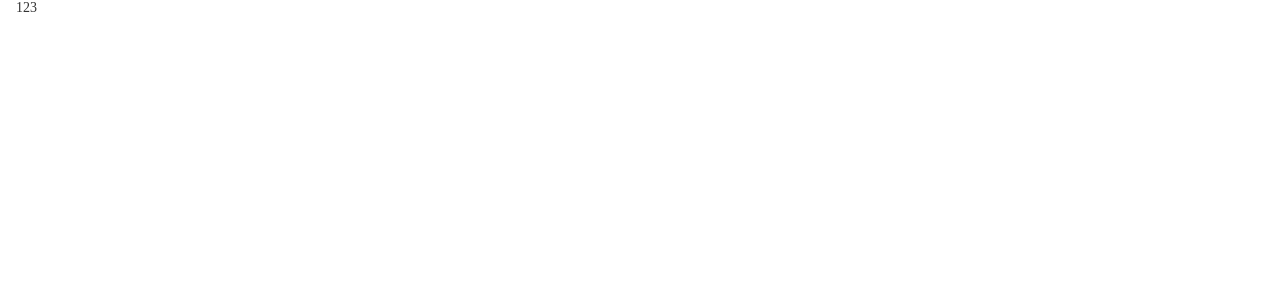
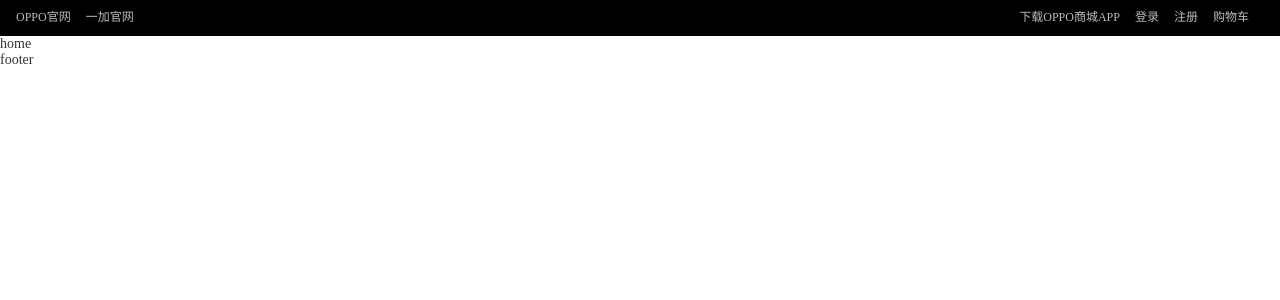
Before and after one commit to windlil/oppo-nuxt, a Nuxt app: page / in a window 1280 px wide. Shown: the top 300 px of the page. Built offline with nearby package versions, Linux system fonts and the light colour scheme.

Commit message:
chore: init layout

```diff
--- a/app.vue
+++ b/app.vue
@@ -1,7 +1,5 @@
 <template>
-  <div>
-    <div class="wrapper">
-      123
-    </div>
-  </div>
+  <NuxtLayout>
+    <NuxtPage></NuxtPage>
+  </NuxtLayout>
 </template>
--- a/assets/css/var.scss
+++ b/assets/css/var.scss
@@ -1,48 +1,76 @@
-// 定义css变量
+$contentWidth: 1248px; // 内容宽
 
-// 版心宽度
-$contentWidth: 1248px;
+$appHeaderHeight: 36px; // app header 的高度
+$navBarHeight: 84px; // 导航栏高 68 + 16
 
-// 价钱颜色
-$priceColor: rgb(246, 52, 52);
-// 价钱边框颜色
-$priceBorderColor: rgb(242, 195, 194);
-// 选项卡主题色
-$tabs-color: #f34141;
-// 选项卡波浪色
-$tabs-ware-color: #fbe7e6;
+$logoWidth: 250px; // logo
+$logoHeight: 50px;
 
-// 边框
-@mixin border($color: rgba(0, 0, 0, 0.06), $width: 1) {
-  border-width: $width;
-  border-color: $color;
-  border-style: solid;
+$swiperHeight: 480px; // 轮播图高
+$categoryBarHeight: 120px; // 分类栏高
+
+$imgHeight: 150px; // 商品图片高
+$imgWidth: 130px; // 商品图片高
+
+$gridItemHeight: 300px; // 商品图片item高度
+
+$footer-top: 82px;
+$footer-center: 360px;
+$footer-bottom: 58px;
+
+$fontSize16: 16px;
+$fontSize15: 15px;
+$fontSize14: 14px;
+$fontSize12: 12px;
+
+$textTitleColor: #000;
+$textSubColor: #535355;
+$textRedColor: rgb(246, 52, 52);
+$priceColor: #f34141;
+
+$bgColor: #fff;
+$bgGrayColor: #fafafa;
+
+// 背景精灵图
+@mixin bgSpride() {
+  background-image: url("~/assets/images/spride.png");
+  background-repeat: no-repeat;
 }
 
-// 上边框
-@mixin borderTop($color: rgba(0, 0, 0, 0.06), $width: 1) {
-  border-top-width: $width;
-  border-top-color: $color;
-  border-top-style: solid;
+// 水平居中的flex
+@mixin normalFlex($direction: row, $content: space-between) {
+  display: flex;
+  flex-direction: $direction;
+  justify-content: $content;
 }
 
-// 下边框
-@mixin borderBottom($color: rgba(0, 0, 0, 0.06), $width: 1) {
-  border-bottom-width: $width;
-  border-bottom-color: $color;
-  border-bottom-style: solid;
+@mixin elementSticky($top: 0px, $z: 100) {
+  position: sticky;
+  top: $top;
+  z-index: $z;
 }
 
-// 左边框
-@mixin borderLeft($color: rgba(0, 0, 0, 0.06), $width: 1) {
-  border-left-width: $width;
-  border-left-color: $color;
-  border-left-style: solid;
+@mixin hoverEffect() {
+  transition: all 0.2s linear;
+  transform: translateY(-3px);
+  box-shadow: 0 4px 8px 0 rgb(0 0 0 / 10%);
+}
+// 调试用
+@mixin border($color: red) {
+  border: 1px solid $color;
 }
 
-// 右边框
-@mixin borderRight($color: rgba(0, 0, 0, 0.06), $width: 1) {
-  border-right-width: $width;
-  border-right-color: $color;
-  border-right-style: solid;
+@mixin textEllipsis() {
+  overflow: hidden;
+  text-overflow: ellipsis;
+  white-space: nowrap;
 }
+@mixin textMultiEllipsis($line: 2) {
+  overflow: hidden;
+  text-overflow: ellipsis;
+  display: -webkit-box;
+  -webkit-line-clamp: $line; //多行在这里修改数字即可
+  overflow: hidden;
+  /* autoprefixer: ignore next */
+  -webkit-box-orient: vertical;
+}
--- /dev/null
+++ b/components/app-footer/index.vue
@@ -0,0 +1,13 @@
+<script setup lang="ts">
+
+</script>
+
+<template>
+  <div class="app-footer">
+    footer
+  </div>
+</template>
+
+<style scoped lang="scss">
+
+</style>
--- /dev/null
+++ b/components/app-header/index.vue
@@ -0,0 +1,68 @@
+<script setup lang="ts">
+
+</script>
+
+<template>
+  <div class="app-header">
+    <div class="wrapper content">
+      <div class="content-left">
+        <NuxtLink class="link">
+          <span>OPPO官网</span>
+        </NuxtLink>
+        <NuxtLink class="link">
+          <span>一加官网</span>
+        </NuxtLink>
+      </div>
+      <div class="content-right">
+        <NuxtLink class="link">
+          <span>下载OPPO商城APP</span>
+        </NuxtLink>
+        <NuxtLink class="link">
+          <span>登录</span>
+        </NuxtLink>
+        <NuxtLink class="link">
+          <span>注册</span>
+        </NuxtLink>
+        <NuxtLink class="link">
+          <span>购物车</span>
+        </NuxtLink>
+      </div>
+    </div>
+  </div>
+</template>
+
+<style scoped lang="scss">
+.app-header {
+  height: $appHeaderHeight;
+  background-color: #000;
+  @include elementSticky(0, 110);
+
+  .content {
+    height: 100%;
+    color: #bcbcbc;
+    @include normalFlex();
+
+    .link {
+      margin-right: 15px;
+      font-size: 12px;
+      cursor: pointer;
+
+      &:hover {
+        color: #fff;
+      }
+    }
+
+    .content-left {
+      @include normalFlex();
+      align-items: center;
+      justify-content: center;
+    }
+
+    .content-right {
+      @include normalFlex();
+      align-items: center;
+      justify-content: center;
+    }
+  }
+}
+</style>
--- /dev/null
+++ b/layouts/default.vue
@@ -0,0 +1,10 @@
+<template>
+  <div class="layout">
+    <!-- header -->
+    <app-header></app-header>
+    <slot></slot>
+
+    <!-- footer -->
+    <app-footer></app-footer>
+  </div>
+</template>
--- /dev/null
+++ b/pages/index.vue
@@ -0,0 +1,13 @@
+<script setup lang="ts">
+
+</script>
+
+<template>
+  <div class="home">
+    home
+  </div>
+</template>
+
+<style scoped lang="scss">
+
+</style>
```
